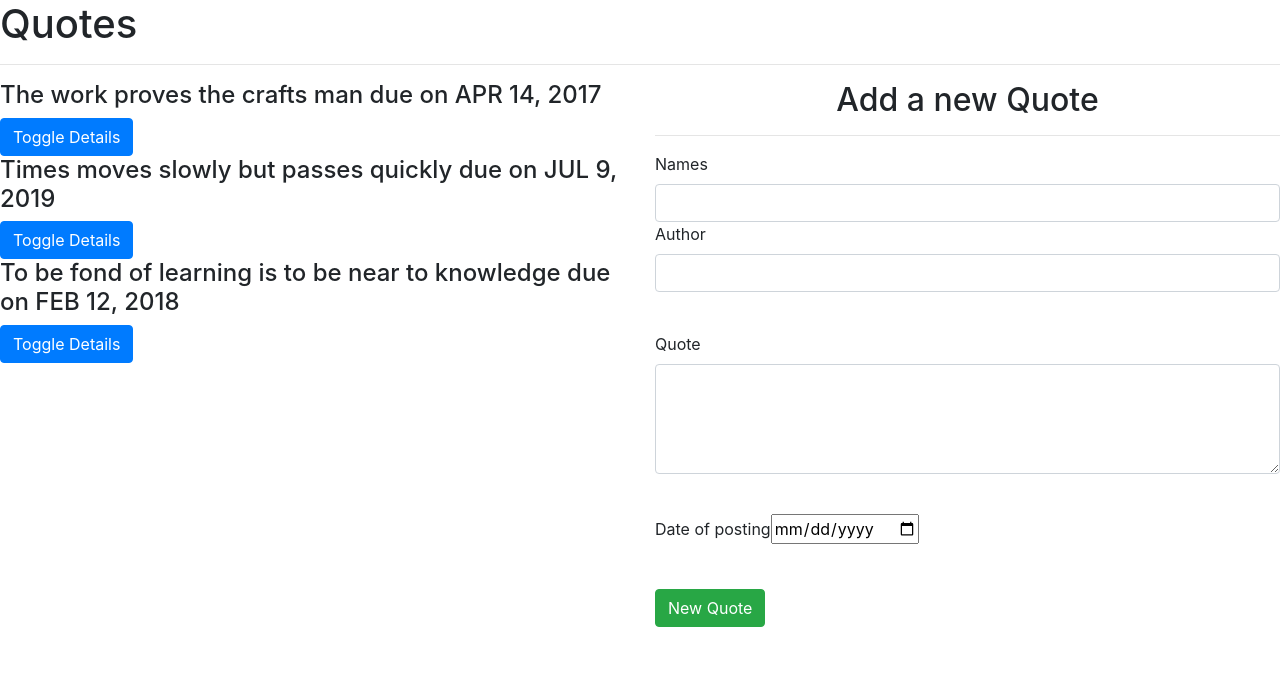
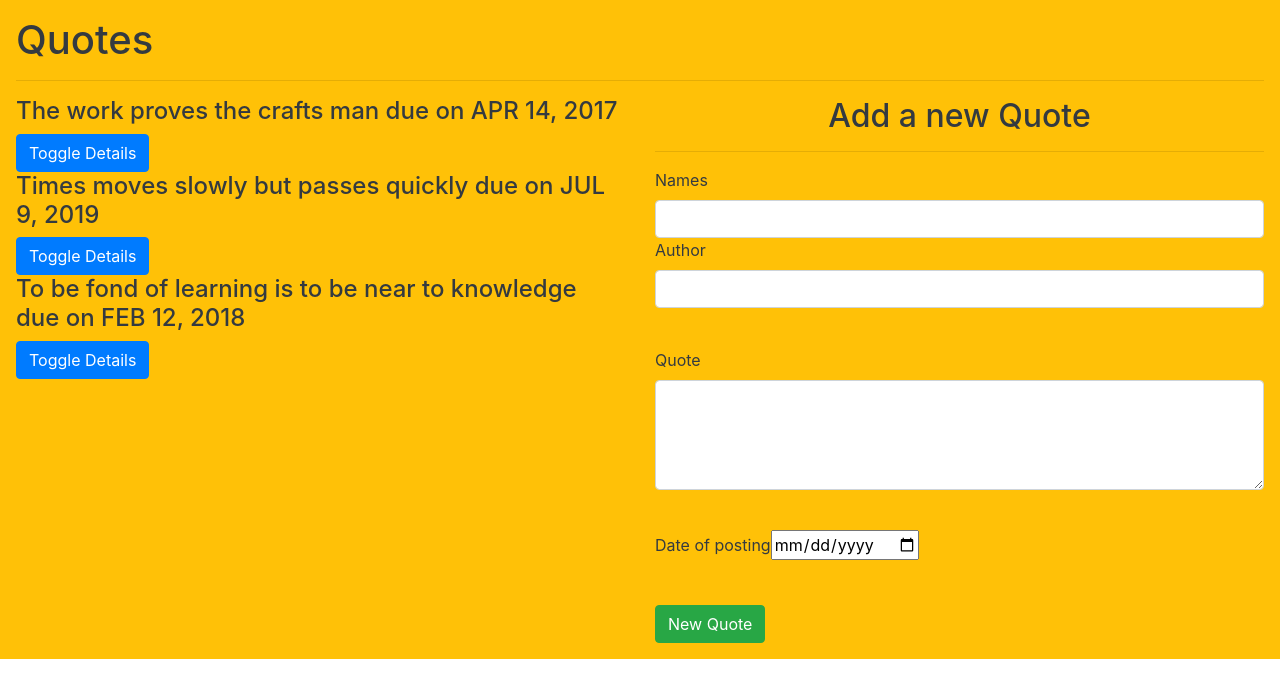
Before and after one commit to amtesire/Angular-Project, an Angular app: page / in a window 1280 px wide. Shown: the top 698 px of the page. Built offline with nearby package versions, Linux system fonts and the light colour scheme.

Commit message:
finalizing

```diff
--- a/src/app/quote/quote.component.html
+++ b/src/app/quote/quote.component.html
@@ -1,4 +1,4 @@
-<div>
+<div class="p-3 mb-2 bg-warning text-dark">
     <h1>Quotes</h1>
     <hr>
 
```
